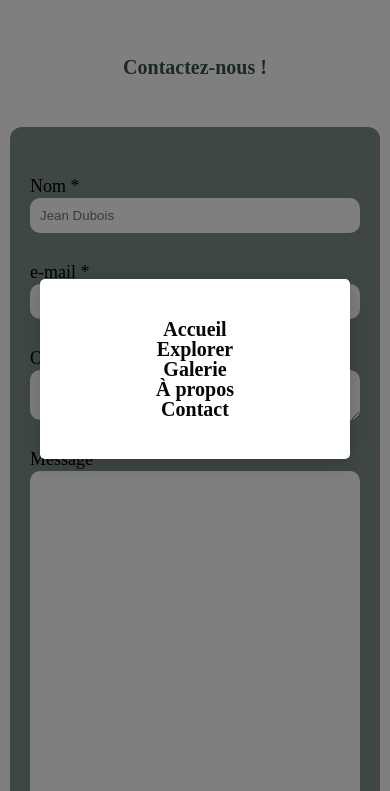
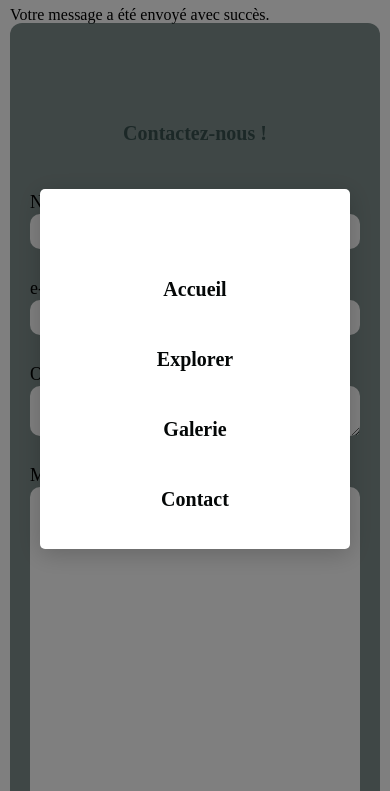
Before and after one commit to b-khadija/WorldTour, a website built with Parcel: page src/pages/contact.html in a window 390 px wide. Both pictures are taken after a click on the element 370 px from the left and 20 px from the top of the page. Shown: the part 53-844 px from the top of the page. Built offline with nearby package versions, Linux system fonts and the light colour scheme.

Commit message:
Delete page about

```diff
--- a/src/pages/contact.html
+++ b/src/pages/contact.html
@@ -20,25 +20,27 @@
         <div class="menu-toggle"></div>
         <div class="navigation-list">
           <ul class="navigation-items">
-            <li><a href="./travel.html" class="link">Accueil</a></li>
-            <li><a href="./discover.html" class="link">Explorer</a></li>
-            <li><a href="./galery.html" class="link">Galerie</a></li>
-            <li><a href="./about.html" class="link">À propos</a></li>
-          <li><a href="contact.html" class="link">Contact</a></li>
+            <li class="navigation_element"><a href="./travel.html" class="link">Accueil</a></li>
+            <li class="navigation_element"><a href="./discover.html" class="link">Explorer</a></li>
+            <li class="navigation_element"><a href="./galery.html" class="link">Galerie</a></li>
+          <li class="navigation_element"><a href="contact.html" aria-current="page" class="link">Contact</a></li>
           </ul>
         </div>
       </nav>
     </header>
 <body>
   <main role="main">
-    <h2 class="title-contact">Contactez-nous !</h2>
-    <form class="form-container" action="/formulaire-travel.html" method="post">
+    <p class="request_message">
+      Votre message a été envoyé avec succès.
+    </p>
+    <form class="form-container" action="formulaire-travel.php" method="post">
+      <h2 class="title-contact">Contactez-nous !</h2>
       <div>
-          <label for="name">Nom *</label>
+          <label for="name">Nom</label>
           <input type="text" id="name" name="user_name" placeholder="Jean Dubois">
       </div>
       <div>
-          <label for="mail">e-mail *</label>
+          <label for="mail">e-mail</label>
           <input type="email" id="mail" name="user_mail" placeholder="exemple@domaine.fr">
       </div>
       <div>
@@ -46,10 +48,10 @@
         <textarea class="subject-container" id="subject" name="user_subject"></textarea>
     </div>
       <div>
-          <label for="msg">Message *</label>
+          <label for="msg">Message</label>
           <textarea class="message-container" id="msg" name="user_message"></textarea>
       </div>
-      <button aria-label="Envoyer" type="submit" class="btn-submit">
+      <button aria-label="Envoyer" name="send" type="submit" class="btn-submit">
         Envoyer
       </button>
   </form>
```
Also changed, not shown: src/pages/about.html (deleted, +0 -36 lines), src/pages/discover.html (+0 -1 lines), src/pages/galery.html (+0 -1 lines), src/pages/travel.html (+0 -1 lines).
